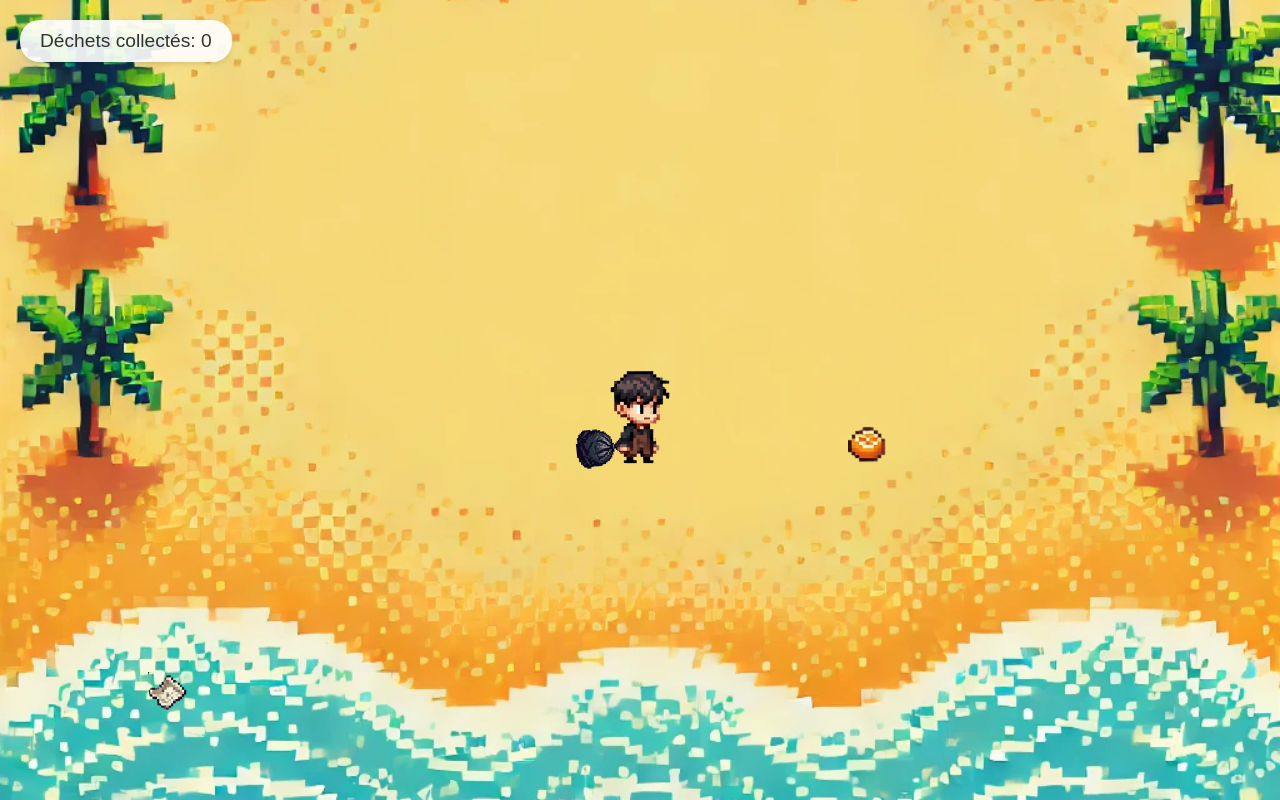
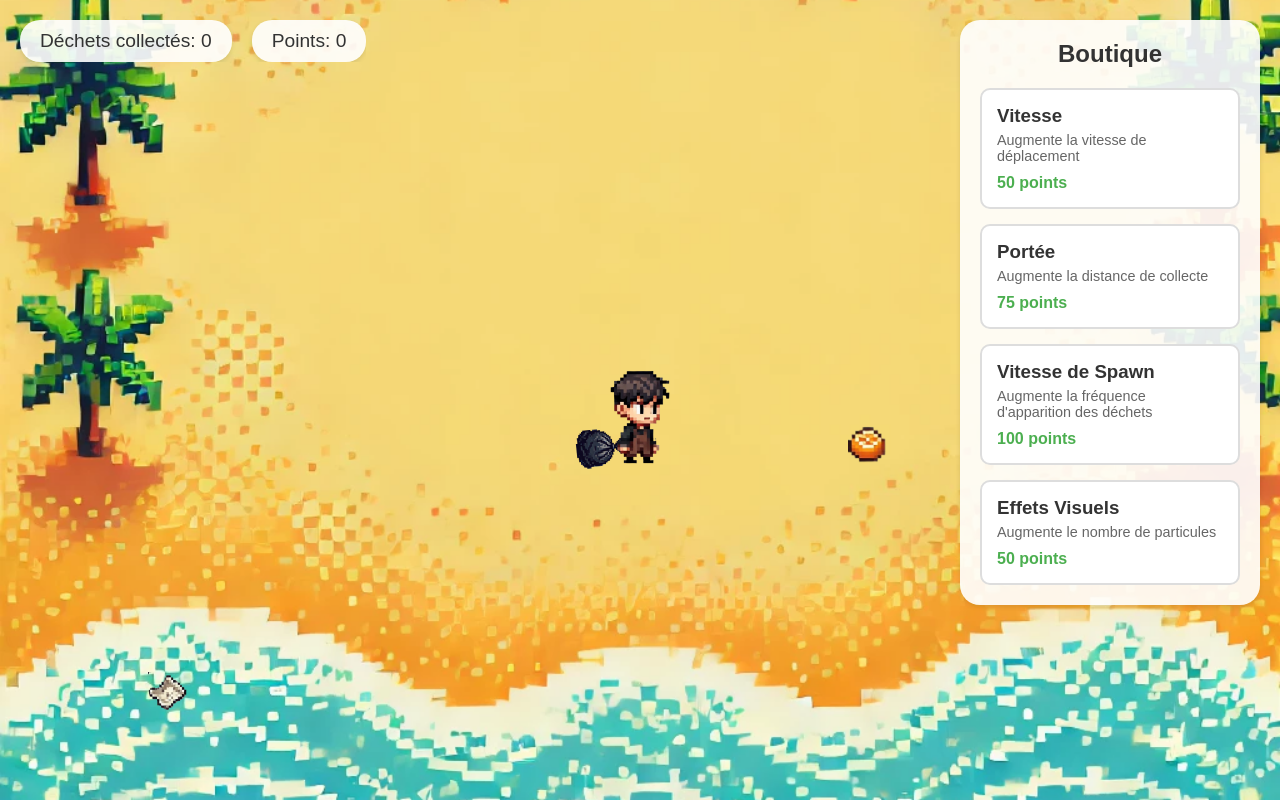
Before and after one commit to MatMatL/Hackaton_IA, a plain HTML site: page index.html in a window 1280 px wide. Drawn offline with Linux system fonts and the light colour scheme.

Commit message:
add upgradesz

```diff
--- a/game.js
+++ b/game.js
@@ -113,9 +113,103 @@ trash.images.straw.src = 'images/waste/straw.png';
 trash.images.plastic_water_bottle.src = 'images/waste/plastic_water_bottle.png';
 trash.images.can.src = 'images/waste/can.png';
 
-// Score
+// Score et points
 let score = 0;
+let points = 0;
 const scoreElement = document.getElementById('score');
+const pointsElement = document.getElementById('points');
+
+// Configuration des améliorations
+const upgrades = {
+    speed: {
+        name: "Vitesse",
+        description: "Augmente la vitesse de déplacement",
+        basePrice: 50,
+        currentLevel: 1,
+        maxLevel: 5,
+        effect: () => {
+            player.speed *= 1.2;
+        }
+    },
+    collectRange: {
+        name: "Portée",
+        description: "Augmente la distance de collecte",
+        basePrice: 75,
+        currentLevel: 1,
+        maxLevel: 5,
+        effect: () => {
+            trash.collectRange *= 1.2;
+        }
+    },
+    spawnSpeed: {
+        name: "Vitesse de Spawn",
+        description: "Augmente la fréquence d'apparition des déchets",
+        basePrice: 100,
+        currentLevel: 1,
+        maxLevel: 3,
+        effect: () => {
+            // Réduire l'intervalle de spawn de 20%
+            trash.spawnInterval = Math.max(500, trash.spawnInterval * 0.8);
+            // Redémarrer le timer de spawn
+            clearInterval(trash.spawnTimer);
+            trash.spawnTimer = setInterval(createTrash, trash.spawnInterval);
+        }
+    },
+    particleEffect: {
+        name: "Effets Visuels",
+        description: "Augmente le nombre de particules lors de la collecte",
+        basePrice: 50,
+        currentLevel: 1,
+        maxLevel: 3,
+        effect: () => {
+            // Augmente le nombre de particules créées
+            particles.createParticle = function(x, y) {
+                const particleCount = 10 + (this.currentLevel - 1) * 5;
+                for (let i = 0; i < particleCount; i++) {
+                    const angle = Math.random() * Math.PI * 2;
+                    const speed = 2 + Math.random() * 2;
+                    const size = 5 + Math.random() * 5;
+
+                    this.items.push({
+                        x,
+                        y,
+                        vx: Math.cos(angle) * speed,
+                        vy: Math.sin(angle) * speed,
+                        size,
+                        life: 1,
+                        color: `hsl(${Math.random() * 360}, 100%, 50%)`
+                    });
+                }
+            };
+        }
+    }
+};
+
+// Fonction pour calculer le prix d'une amélioration
+function calculateUpgradePrice(upgrade) {
+    return Math.floor(upgrade.basePrice * Math.pow(1.5, upgrade.currentLevel - 1));
+}
+
+// Fonction pour acheter une amélioration
+function buyUpgrade(upgradeKey) {
+    const upgrade = upgrades[upgradeKey];
+    if (!upgrade || upgrade.currentLevel >= upgrade.maxLevel) return false;
+
+    const price = calculateUpgradePrice(upgrade);
+    if (points >= price) {
+        points -= price;
+        upgrade.currentLevel++;
+        upgrade.effect();
+        updatePointsDisplay();
+        return true;
+    }
+    return false;
+}
+
+// Fonction pour mettre à jour l'affichage des points
+function updatePointsDisplay() {
+    pointsElement.textContent = points;
+}
 
 // Gestion des touches
 const keys = {
@@ -499,7 +593,9 @@ function collectTrash() {
             const distance = checkDistance(player, item);
             if (distance < trash.collectRange) {
                 score++;
+                points += 5; // Ajouter 5 points par déchet collecté
                 scoreElement.textContent = score;
+                updatePointsDisplay();
 
                 // Créer des particules
                 for (let i = 0; i < 10; i++) {
@@ -610,8 +706,8 @@ function checkAllImagesLoaded() {
         player.x = (canvas.width - player.size) / 2;
         player.y = (canvas.height - player.size) / 2;
 
-        // Démarrer le jeu
-        setInterval(createTrash, trash.spawnInterval);
+        // Démarrer le jeu avec le timer de spawn
+        trash.spawnTimer = setInterval(createTrash, trash.spawnInterval);
         gameLoop();
     }
 }
--- a/index.html
+++ b/index.html
@@ -9,8 +9,36 @@
 </head>
 <body>
     <div class="game-container">
-        <div class="score">Déchets collectés: <span id="score">0</span></div>
+        <div class="score-container">
+            <div class="score">Déchets collectés: <span id="score">0</span></div>
+            <div class="points">Points: <span id="points">0</span></div>
+        </div>
         <canvas id="gameCanvas"></canvas>
+        <div class="shop-container">
+            <h2>Boutique</h2>
+            <div class="upgrades">
+                <div class="upgrade-item" onclick="buyUpgrade('speed')">
+                    <h3>Vitesse</h3>
+                    <p>Augmente la vitesse de déplacement</p>
+                    <span class="price">50 points</span>
+                </div>
+                <div class="upgrade-item" onclick="buyUpgrade('collectRange')">
+                    <h3>Portée</h3>
+                    <p>Augmente la distance de collecte</p>
+                    <span class="price">75 points</span>
+                </div>
+                <div class="upgrade-item" onclick="buyUpgrade('spawnSpeed')">
+                    <h3>Vitesse de Spawn</h3>
+                    <p>Augmente la fréquence d'apparition des déchets</p>
+                    <span class="price">100 points</span>
+                </div>
+                <div class="upgrade-item" onclick="buyUpgrade('particleEffect')">
+                    <h3>Effets Visuels</h3>
+                    <p>Augmente le nombre de particules</p>
+                    <span class="price">50 points</span>
+                </div>
+            </div>
+        </div>
     </div>
     <script src="game.js"></script>
 </body>
--- a/styles.css
+++ b/styles.css
@@ -18,6 +18,7 @@ body {
     position: relative;
     width: 100vw;
     height: 100vh;
+    display: flex;
 }
 
 #gameCanvas {
@@ -25,15 +26,80 @@ body {
     height: 100%;
 }
 
-.score {
+.score-container {
     position: absolute;
     top: 20px;
     left: 20px;
+    display: flex;
+    gap: 20px;
+    z-index: 1000;
+}
+
+.score, .points {
     background-color: rgba(255, 255, 255, 0.9);
     padding: 10px 20px;
     border-radius: 20px;
     font-size: 1.2em;
     color: #333;
     box-shadow: 0 2px 5px rgba(0, 0, 0, 0.1);
+}
+
+.shop-container {
+    position: absolute;
+    right: 20px;
+    top: 20px;
+    background-color: rgba(255, 255, 255, 0.9);
+    padding: 20px;
+    border-radius: 20px;
+    box-shadow: 0 2px 5px rgba(0, 0, 0, 0.1);
     z-index: 1000;
+    max-width: 300px;
 }
+
+.shop-container h2 {
+    color: #333;
+    margin-bottom: 20px;
+    text-align: center;
+}
+
+.upgrades {
+    display: flex;
+    flex-direction: column;
+    gap: 15px;
+}
+
+.upgrade-item {
+    background-color: #fff;
+    padding: 15px;
+    border-radius: 10px;
+    cursor: pointer;
+    transition: transform 0.2s, box-shadow 0.2s;
+    border: 2px solid #ddd;
+}
+
+.upgrade-item:hover {
+    transform: translateY(-2px);
+    box-shadow: 0 4px 8px rgba(0, 0, 0, 0.1);
+}
+
+.upgrade-item h3 {
+    color: #333;
+    margin-bottom: 5px;
+}
+
+.upgrade-item p {
+    color: #666;
+    font-size: 0.9em;
+    margin-bottom: 10px;
+}
+
+.upgrade-item .price {
+    color: #4CAF50;
+    font-weight: bold;
+}
+
+.upgrade-item.disabled {
+    opacity: 0.5;
+    cursor: not-allowed;
+    background-color: #f5f5f5;
+}
```
Also changed, not shown: 2 other files.
